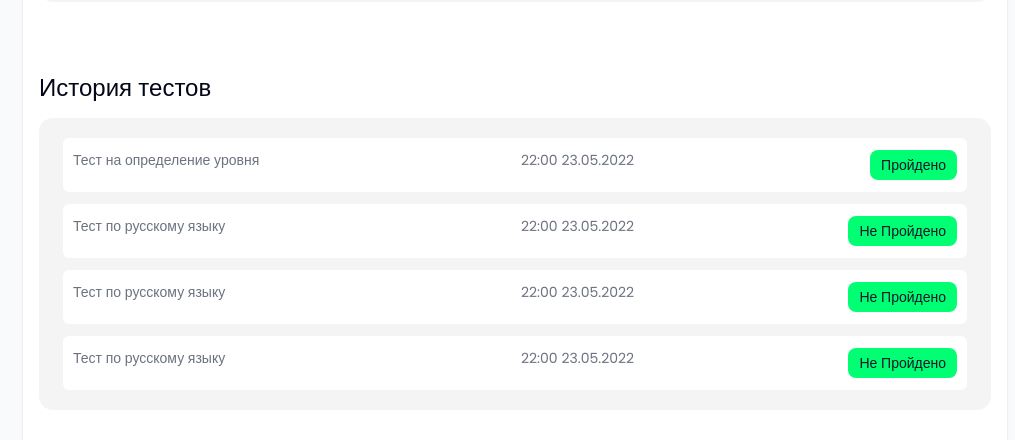
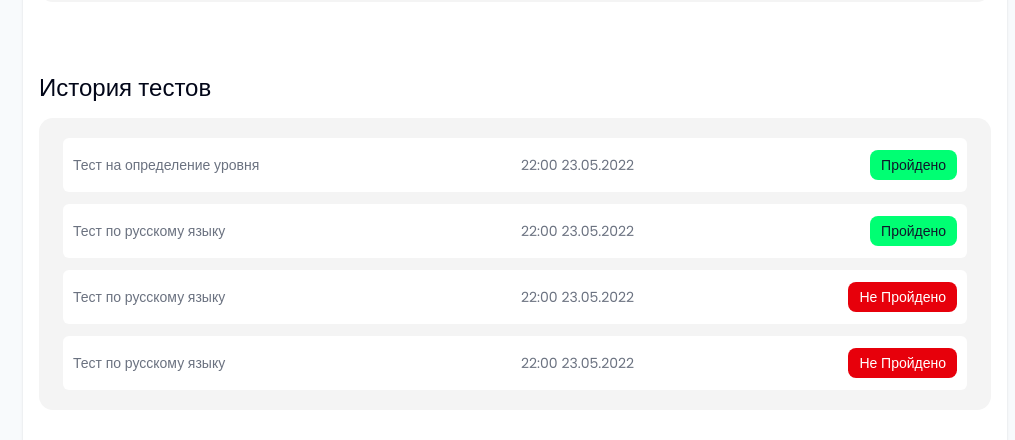
Before and after one commit to Vadim4ick/belkina, a Next.js app: page /profile in a window 1280 px wide. Shown: the part 900-1340 px from the top of the page, without its empty margins (265-1280 px from the left). Built offline with nearby package versions, Linux system fonts and the light colour scheme; no server answers.

Commit message:
fix: изменение цвета беджа теста в зависимости от статуса

```diff
--- a/src/views/recomendations/ui/test-item.tsx
+++ b/src/views/recomendations/ui/test-item.tsx
@@ -5,7 +5,7 @@ import { TestsListItem } from '@/widgets/tests-history/ui/tests-history'
 const TestItem = ({ test }: { test: TestsListItem }) => {
   return (
     <>
-      <div className="grid gap-3 rounded-[6px] bg-white px-2.5 py-3 lg:grid-cols-8 lg:grid-rows-1">
+      <div className="grid items-center gap-3 rounded-[6px] bg-white px-2.5 py-3 lg:grid-cols-8 lg:grid-rows-1">
         <div className="lg:col-span-4">
           <Typography tag="p" variant="poppins-reg-14" className="text-[#6B7280]">
             {test.name}
@@ -17,7 +17,7 @@ const TestItem = ({ test }: { test: TestsListItem }) => {
           </Typography>
         </div>
         <div className="justify-self-end lg:col-span-2 lg:col-start-7">
-          <Badge variant="success" className="px-2.5">
+          <Badge variant={test.status == 'Пройдено' ? 'success' : 'destructive'} className="px-2.5">
             <Typography tag="p" variant="poppins-reg-14">
               {test.status}
             </Typography>
--- a/src/widgets/tests-history/ui/tests-history.tsx
+++ b/src/widgets/tests-history/ui/tests-history.tsx
@@ -9,7 +9,7 @@ export interface TestsListItem {
 
 export const testsList: TestsListItem[] = [
   { name: 'Тест на определение уровня', date: '22:00 23.05.2022', status: 'Пройдено' },
-  { name: 'Тест по русскому языку', date: '22:00 23.05.2022', status: 'Не Пройдено' },
+  { name: 'Тест по русскому языку', date: '22:00 23.05.2022', status: 'Пройдено' },
   { name: 'Тест по русскому языку', date: '22:00 23.05.2022', status: 'Не Пройдено' },
   { name: 'Тест по русскому языку', date: '22:00 23.05.2022', status: 'Не Пройдено' },
 ]
```
